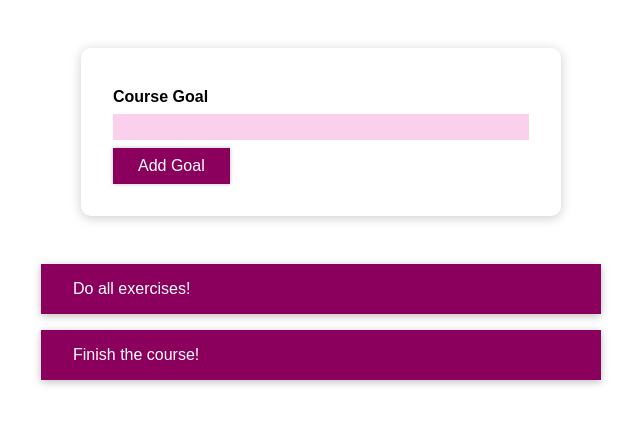
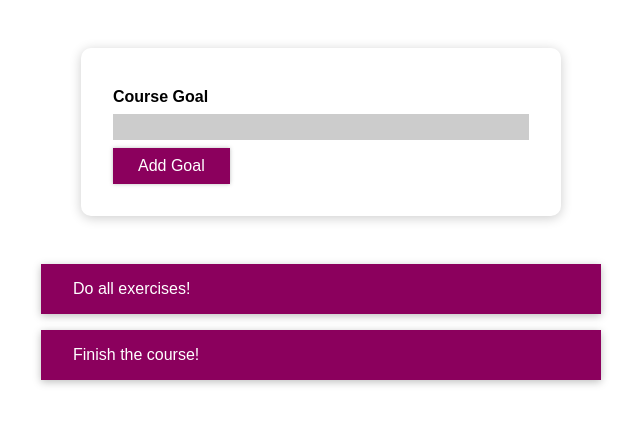
Before and after one commit to ArslanInfinite/react_styling, a React (Create React App) app: page / in a window 1280 px wide. Shown: the top 424 px of the page, without its empty margins (319-959 px from the left). Built offline with nearby package versions, Linux system fonts and the light colour scheme.

Commit message:
add conditional in goalInputChangeHandler to reset setIsValid to true to remove red warning coloring

```diff
--- a/src/components/CourseGoals/CourseInput/CourseInput.js
+++ b/src/components/CourseGoals/CourseInput/CourseInput.js
@@ -8,6 +8,9 @@ const CourseInput = props => {
   const [isValid, setIsValid] = useState(true)
 
   const goalInputChangeHandler = event => {
+    if (event.target.value.trim().length > 0){
+      setIsValid(true)
+    }
     setEnteredValue(event.target.value);
   };
 
@@ -26,7 +29,7 @@ const CourseInput = props => {
         <label style={{color: !isValid ? 'red' : 'black'}}>Course Goal</label>
         <input
         style={{
-          background: !isValid ? 'red' : '#fad0ec',
+          background: !isValid ? 'red' : '#ccc',
           borderColor: !isValid ? 'salmon' : 'transparent'}}
           type="text" onChange={goalInputChangeHandler} />
       </div>
```
Also changed, not shown: 1 other file (tests, documents, lock files or other folders).
